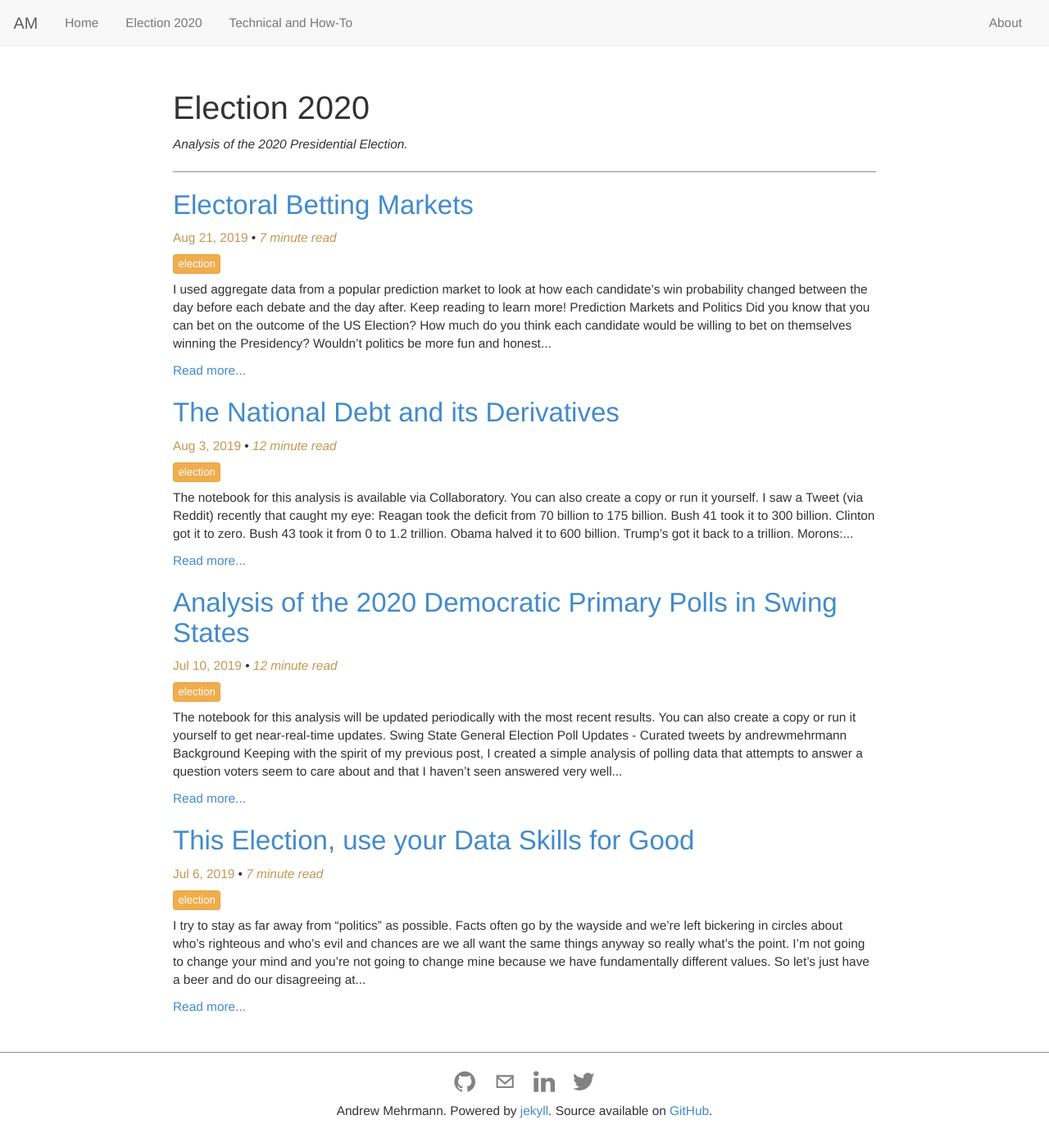
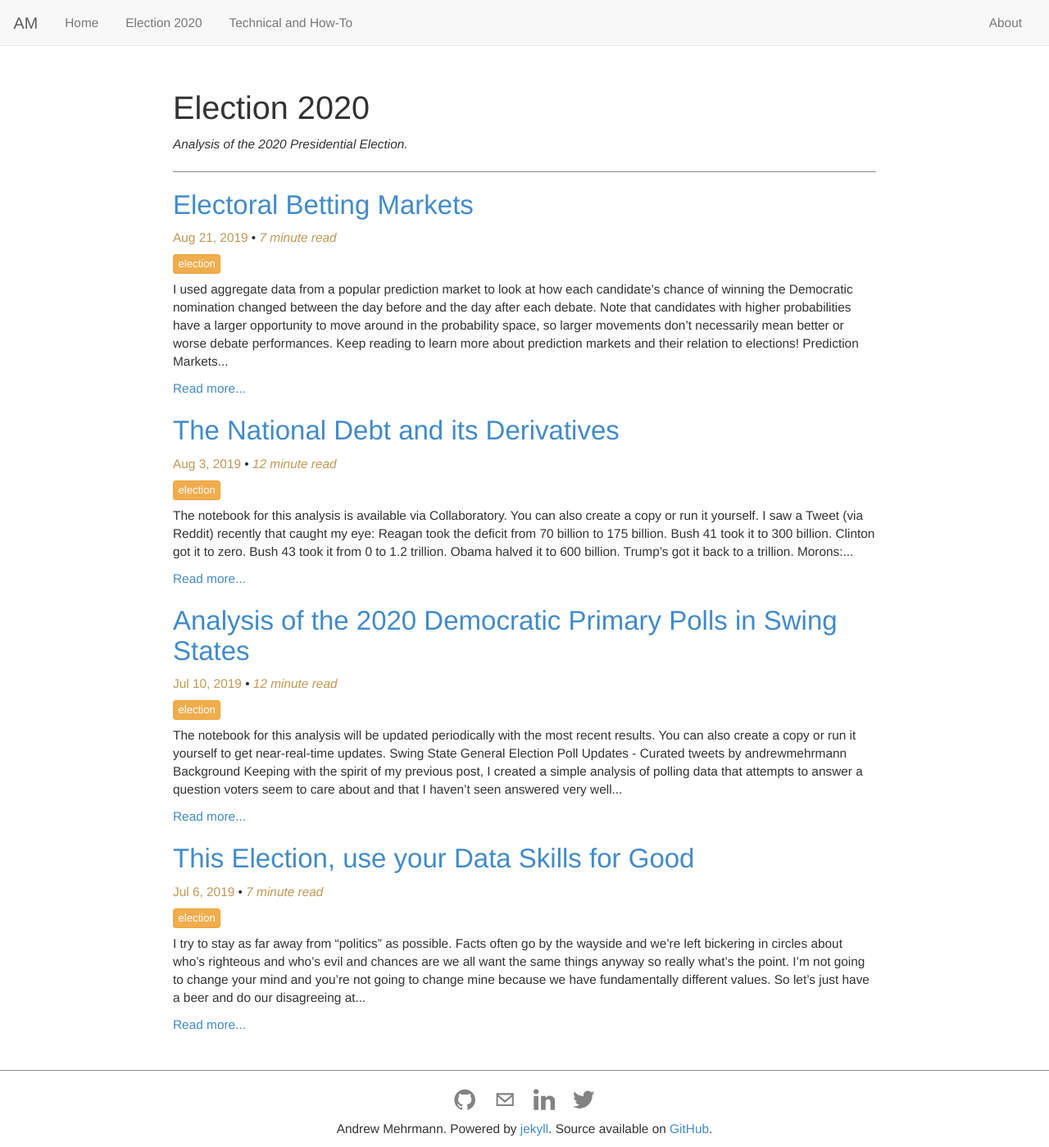
Before and after one commit to dkmehrmann/-deprecated-dkmehrmann.github.io, a Jekyll site: the page built from election.md, in a window 1280 px wide and 1399 px high. Shown: the whole window at 82% size. Built offline with Jekyll 4.4.1, drawn with Linux system fonts in a browser that asks for light colours; some of the changed lines change nothing that is shown.

Commit message:
update draft post

```diff
--- a/_posts/2019-08-21-betting_markets.md
+++ b/_posts/2019-08-21-betting_markets.md
@@ -9,7 +9,9 @@
 
 <div id="chartContainer"></div>
 
-I used [aggregate data from a popular prediction market](electionbettingodds.com) to look at how each candidate's win probability changed between the day before each debate and the day after. Keep reading to learn more!
+I used [aggregate data from a popular prediction market](https://electionbettingodds.com) to look at how each candidate's chance of winning the Democratic nomination changed between the day before and the day after each debate. Note that candidates with higher probabilities have a larger opportunity to move around in the probability space, so larger movements don't necessarily mean better or worse debate performances.
+
+Keep reading to learn more about prediction markets and their relation to elections!
 
 <hr>
 
@@ -30,7 +32,7 @@
 
 In general, Prediction Markets and polls should be correlated. We expect polls to influence the prediction market, as each new poll gives the bettors new information on the chances of each candidate winning. But the prediction market can also price in information quicker than polls, so there might also exist a lagged correlation in that direction.
 
-That said, polls and prediction markets don't always tell the same story. I've produced some plots below of the 2016 primaries and general election, as well as the 2020 race to show and average of the polls recorded by [RealClearPolitics](RealClearPolitics.com) moves with the prediction markets aggregated at [ElectionBettingOdds](ElectionBettingOdds.com).
+That said, polls and prediction markets don't always tell the same story. I've produced some plots below of the 2016 primaries and general election, as well as the 2020 race to show and average of the polls recorded by [RealClearPolitics](https://RealClearPolitics.com) moves with the prediction markets aggregated at [ElectionBettingOdds](https://ElectionBettingOdds.com).
 
 I didn't account for sample size or pollster bias in the polling average, but instead took a 15-day rolling average of all polls collected by RCP. This would be an issue if I was doing something specific with the data, but the trends should look almost identical between a sophisticated average and my method for visual comparison.
 
@@ -44,7 +46,7 @@
 
 In this example, the polls and the betting markets pretty much agree, and this is what we expect. If polls had suggested a different reality than what the prediction market did, bettors could have taken advantage of that information and placed bets until the market lined up with reality.
 
-We expect the spread of the lines to be greater in the top plot because **the bottom plot does not show a probability of the candidate winning,** it shows a polling average. Turning polls into win probabilities is a large undertaking, and not the focus of this article.
+Remember that **the bottom plot does not show a probability of the candidate winning,** it shows a polling average; candidates can be polling 5 points apart but have a huge gap in terms of win probability. Turning polls into win probabilities is a large undertaking, and not the focus of this article.
 
 
 ### 2016 Democratic Primary
@@ -77,7 +79,7 @@
 
 Note that [PredictWise](https://markets.predictwise.com/markets/) is also a prediction market aggregator run by David Rothschild, the Author of the paper linked above. The reason I used ElectionBettingOdds for this article is that it was simply the first one I found.
 
-### 2020 Election
+### 2020 Democratic Primary
 
 The basic premise of this article is that, much like polls, we can use prediction markets to help predict future events. In theory, prediction markets bake in all available information, leverage the wisdom of crows, and provide an unbiased view of the chances of, say, Elizabeth Warren winning the Democratic Nomination.
 
@@ -87,6 +89,8 @@
 
 In the 2020 Democratic primary, Joe Biden has been leading in polls since RCP started collecting them. Prediction markets, on the other hand, have named several different frontrunners over the last few months. Harris once had the lead, and now it is Warren, presumably on the backs of their respective debate performances.
 
+### 2020 Presidential Election
+
 <p align="center">
   <img src="/figs/2019-08-21-betting_markets/Conditional_Win_Probs.png">
 </p>
@@ -95,7 +99,7 @@
 
 For example, if Warren is given a 50% chance of winning the primary and a 20% chance of winning the predidency, her implicit *conditional win probability* is 0.2/0.5 = 0.4. This makes sense because her chances of winning the nomination (0.5) times her chances of winning the presidency *if* she wins the nomination (0.4) give her chances overall of winning the presidency (0.2).
 
-Now there are a whole lot of caveats to name here. For starters, this assumes that the markets are efficient. Notice Beto at one time had a 65% chance of winning the presidency while the next closest person was Sanders at 55%. I have nothing against Beto, but I don't think he's got *that* much charisma. This probably indicates that the markets are a little out of sync (and therefore there is a chance to make some money via arbitrage).
+Now there are a whole lot of caveats to give here. For starters, this assumes that the markets are efficient. Notice Beto at one time had about a 65% conditional chance of winning the presidency while the next closest person was Sanders at 55%. I have nothing against Beto, but I don't think he's got *that* much charisma. This probably indicates that the markets are a little out of sync (and therefore there is a chance to make some money via arbitrage).
 
 The other caveat is that calculating the conditional probability like this implies the events are *independent*, which they certainly are not. If support for a candidate in the Primary changes, it's possible that whatever event triggered that change will also change their support in a general election.
 
@@ -103,16 +107,11 @@
 
 ## Conclusion
 
-Prediction Markets are really interesting tools that can supplement our ability to predict the future. When applied to politics, they can provide information more quickly than polls, and naturally aggregate more disparate sources of information.
+Prediction Markets are a really interesting tool that can supplement our ability to predict the future. When applied to politics, they can provide information more quickly than polls, and naturally aggregate more disparate sources of information. This can be helpful to inform campaign strategy or otherwise understand factors that influence election outcomes in smaller time windows than public opinion polls.
 
-## Appendix: The Code
+## Appendix
 
-Notebook to pull data and generate plots is [here](https://colab.research.google.com/drive/1ER_FOn1NRa368WRF29EI1UBiQOm2GWRy).
-
-## Appendix: Further Reading
-
-* https://electionbettingodds.com/about.html
-* https://floridapolitics.com/archives/301997-gamblers-say-these-candidates-will-get-the-biggest-post-debate-bump
+Notebook to pull data and generate plots is [here](https://colab.research.google.com/drive/1ER_FOn1NRa368WRF29EI1UBiQOm2GWRy). You can read more about how the data is generated [here](https://electionbettingodds.com/about.html).
 
 
 <script src="https://d3js.org/d3.v3.min.js"></script>
```
